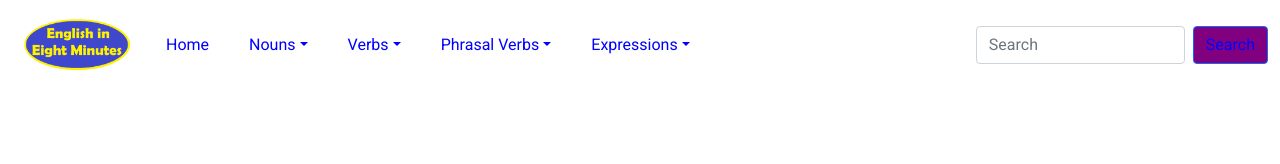
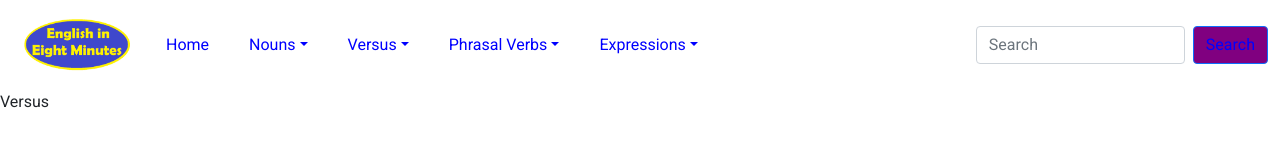
Before and after one commit to ChrisDietrich405/english-in-eight-react-final, a React (Create React App) app: page /versus in a window 1280 px wide. Shown: the top 164 px of the page. Built offline with nearby package versions, Linux system fonts and the light colour scheme.

Commit message:
improving navbar

```diff
--- a/src/App.js
+++ b/src/App.js
@@ -1,7 +1,7 @@
 import { BrowserRouter as Router, Switch, Route} from "react-router-dom";
 import Home from "./pages/Home"
 import Nouns from "./pages/Nouns"
-import Verbs from "./pages/Verbs"
+import Versus from "./pages/Versus"
 import Expressions from "./pages/Expressions"
 
 import Navbar from "./components/Navbar"
@@ -13,7 +13,7 @@ function App() {
       <Switch>
         <Route path="/" exact={true} component={Home}/>
         <Route path="/nouns"  component={Nouns}/>
-        <Route path="/verbs" component={Verbs}/>
+        <Route path="/versus" component={Versus}/>
         <Route path="/expressions" component={Expressions}/>
       </Switch>
     </Router>
--- a/src/components/Navbar.js
+++ b/src/components/Navbar.js
@@ -27,7 +27,7 @@ export default function Navbar() {
                     </li>
                     <li className="nav-item dropdown">
                         <a className="nav-link dropdown-toggle" href="#" id="verbsDropdown" role="button" data-bs-toggle="dropdown" aria-expanded="false">
-                        Verbs
+                        Versus
                         </a>
                         <ul className="dropdown-menu" aria-labelledby="verbsDropdown">
                             <li><a className="dropdown-item" href="#">Action</a></li>
--- a/src/pages/Verbs.js
+++ /dev/null
@@ -1,3 +0,0 @@
-export default function Verbs() {
-    return <p>Verbs</p>
-}
--- /dev/null
+++ b/src/pages/Versus.js
@@ -0,0 +1,3 @@
+export default function Versus() {
+    return <p>Versus</p>
+}
```
